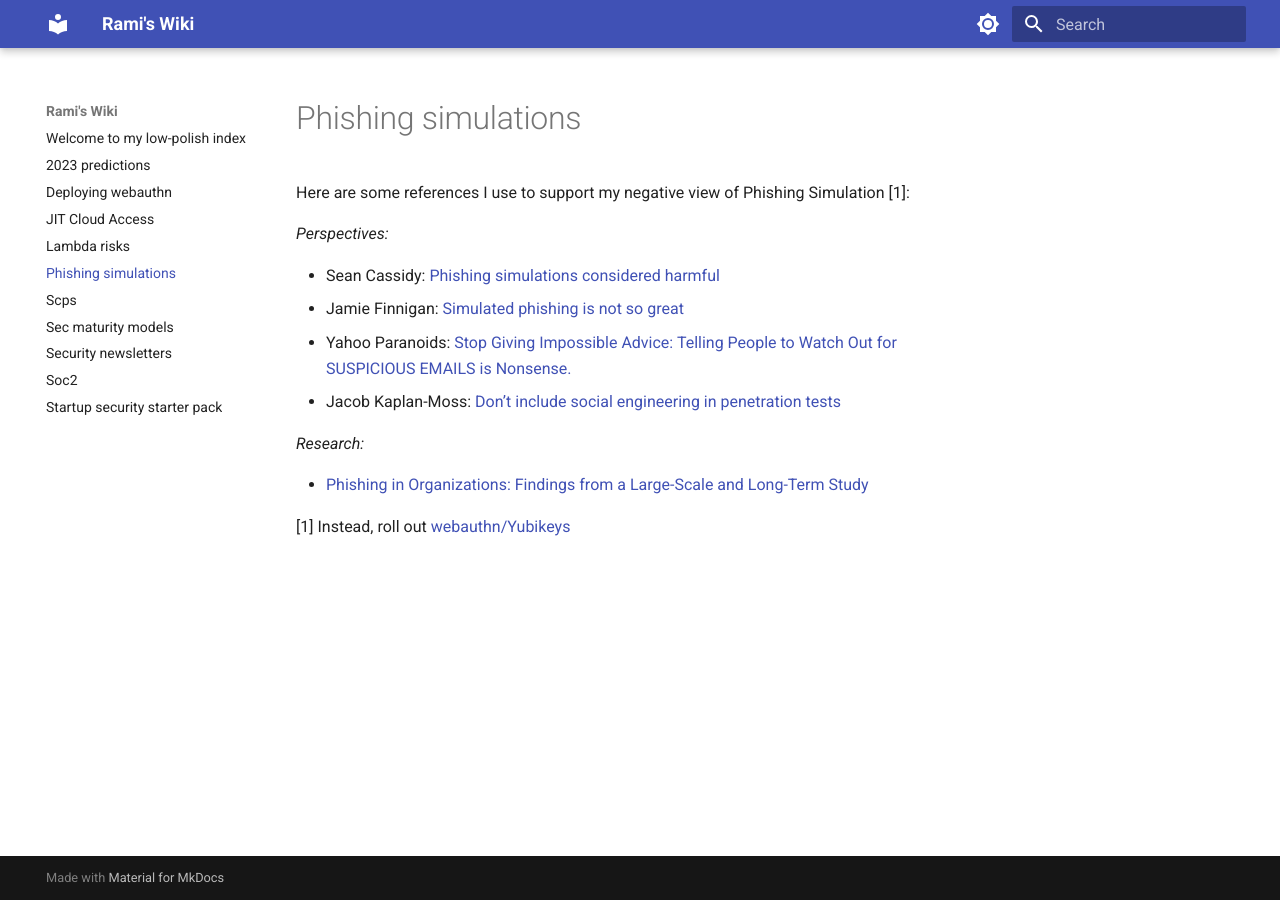
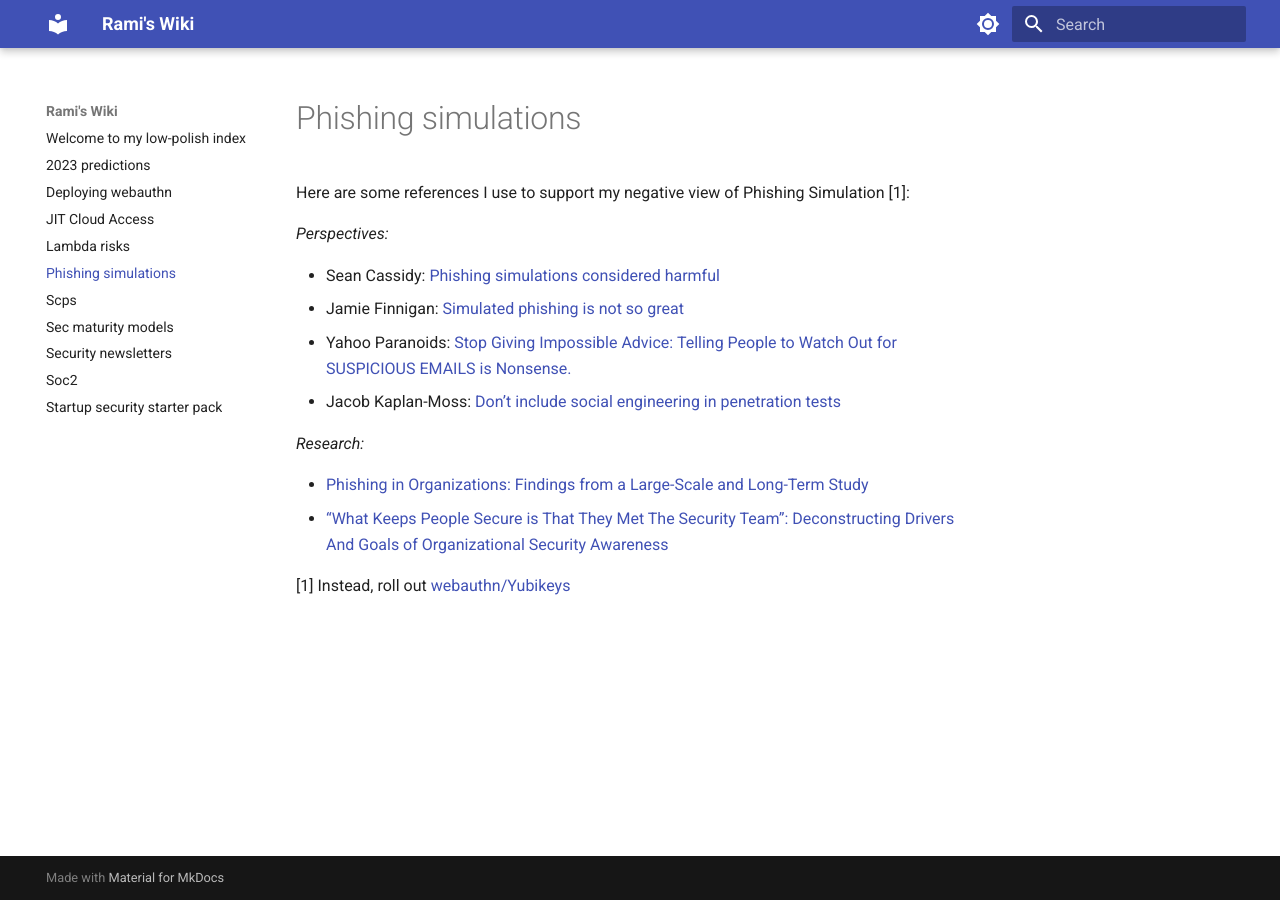
Before and after one commit to ramimac/wiki, an MkDocs documentation site: the page built from docs/phishing-simulations.md, in a window 1280 px wide. Built offline with MkDocs 1.6.1 and Material for MkDocs 9.7.7, drawn with Linux system fonts in a browser that asks for light colours.

Commit message:
Fixes #53: Awarness research

```diff
--- a/docs/phishing-simulations.md
+++ b/docs/phishing-simulations.md
@@ -15,6 +15,6 @@
 _Research:_
 
 * [Phishing in Organizations: Findings from a Large-Scale and Long-Term Study](https://arxiv.org/pdf/2112.07498.pdf)
-
+* [“What Keeps People Secure is That They Met The Security Team”: Deconstructing Drivers And Goals of Organizational Security Awareness](https://arxiv.org/pdf/2404.18365)
 
 [1] Instead, roll out [webauthn/Yubikeys](deploying-webauthn.md)
```
